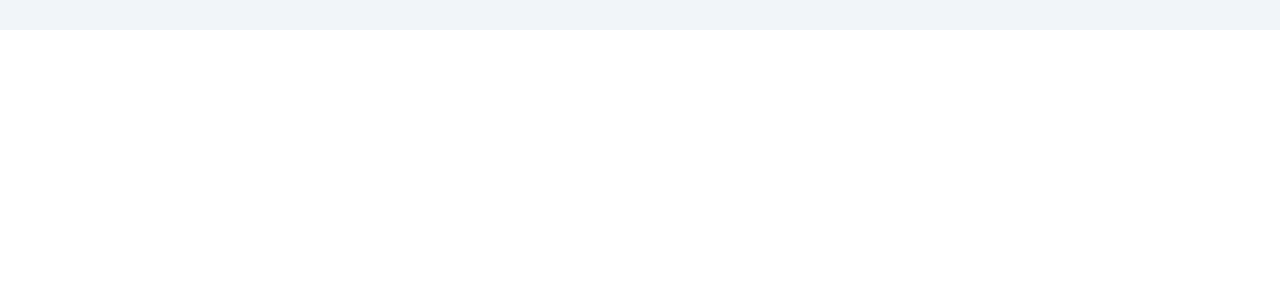
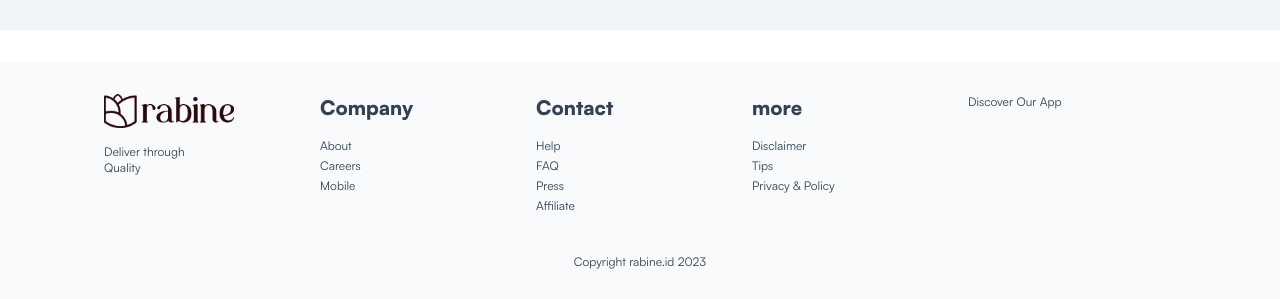
Before and after one commit to muffid/rabine-v2, a Next.js app: page / in a window 1280 px wide. Shown: the part 5268-5567 px from the top of the page. Before the commit the page ends 5298 px from the top, so only its background shows below. Built offline with nearby package versions, Linux system fonts and the light colour scheme; what @badrap/bar-of-progress would draw is missing.

Commit message:
add Footer

```diff
--- /dev/null
+++ b/components/globals/Footer.js
@@ -0,0 +1,66 @@
+import Image from 'next/image'
+import React from 'react'
+
+function Footer() {
+  return (
+    <div className=' mx-auto bg-slate-50 text-slate-700 p-8 mt-8'>
+      <div className='flex max-w-[1200px] mx-auto flex-col items-center justify-center space-y-4 px-16 '>
+        <div className='grid grid-cols-2  md:grid-cols-5 gap-x-2 gap-y-4 '>
+            <div className='flex flex-col items-start gap-y-4 col-span-2 lg:col-span-1 pr-36 md:pr-24 mb-4 md:mb-0'>
+             <Image
+                src='/img/rabine.png'
+                width={700}
+                height={700}
+                alt='rabine.id'
+                className='w-[120px] lg:min-w-[130px]'
+             />
+              <p className=' text-xs'>Deliver through Quality
+              </p>
+            </div>
+
+            <div className='flex flex-col items-start gap-y-4'>
+              <h1 className='text-xl xbold'>Company</h1>
+              <div className='flex flex-col items-start gap-y-1'>
+                <p className=' text-xs'>About</p>
+                <p className=' text-xs'>Careers</p>
+                <p className=' text-xs'>Mobile</p>
+              </div>
+            </div>
+
+            <div className='flex flex-col items-start gap-y-4'>
+              <h1 className='text-xl xbold'>Contact</h1>
+              <div className='flex flex-col items-start gap-y-1'>
+                <p className=' text-xs'>Help</p>
+                <p className=' text-xs'>FAQ</p>
+                <p className=' text-xs'>Press</p>
+                <p className=' text-xs'>Affiliate</p>
+              </div>
+            </div>
+
+            <div className='flex flex-col items-start gap-y-4'>
+              <h1 className='text-xl xbold'>more</h1>
+              <div className='flex flex-col items-start gap-y-1'>
+                <p className=' text-xs'>Disclaimer</p>
+                <p className=' text-xs'>Tips</p>
+                <p className=' text-xs'>Privacy & Policy</p>
+              </div>
+            </div>
+
+            <div className='flex flex-col items-start gap-y-3 pt-1 md:pt-0'>
+            <p className=' text-xs'>Discover Our App</p>
+              <div className='flex flex-row justify-between items-center gap-x-3'>
+
+              </div>
+
+
+            </div>
+        </div>
+        <div className=''>
+          <p className=' text-xs mt-6'>Copyright rabine.id 2023</p>
+        </div>
+    </div>
+  </div>
+  )
+}
+
+export default Footer
--- a/components/product_detail/DeatilPreset.js
+++ b/components/product_detail/DeatilPreset.js
@@ -6,9 +6,9 @@ import { FaEye,FaCartPlus, FaStar } from 'react-icons/fa'
 function DetailPreset({idPreset,namePreset,catPreset,imgPreset,priceP,tagPreset}) {
 
   return (
-    <div className='mt-[110px] grid grid-cols-1 md:grid-cols-2 md:items-start lg:items-center justify-between gap-x-8 rounded-3xl border bg-slate-50 border-slate-200  px-8  py-6 gap-y-8 relative'>
+    <div className='mt-[110px] grid grid-cols-1 md:grid-cols-2 md:items-start lg:items-center justify-between gap-x-8 rounded-3xl border bg-slate-50 border-slate-200  md:px-6  md:py-4 gap-y-8 relative'>
 
-        <div className='w-full relative mt-8 p-8 rounded-xl bg-white'>
+        <div className='w-full relative md:mt-8 p-8 rounded-t-3xl bg-white'>
             <Image
                 src={'/img/'+imgPreset}
                 width={1000}
@@ -22,7 +22,7 @@ function DetailPreset({idPreset,namePreset,catPreset,imgPreset,priceP,tagPreset}
 
         </div>
 
-        <div className='flex flex-col items-start justify-center  h-full  p-8 gap-y-6'>
+        <div className='flex flex-col items-start justify-center  h-full  p-8 gap-y-4'>
             <h1 className='bold text-2xl md:text-3xl lg:text-3xl text-[#2C090B]'>{namePreset}</h1>
             <div className='h-2 w-14 bg-orange-300 rounded-lg'></div>
             <div className='flex flex-col gap-y-4 flex-grow-0 items-start'>
--- a/pages/index.js
+++ b/pages/index.js
@@ -13,6 +13,7 @@ import { useRecoilState } from 'recoil'
 import { navState } from '../recoil/navState'
 import { useEffect } from 'react'
 import { motion } from 'framer-motion'
+import Footer from '../components/globals/Footer'
 
 
 
@@ -21,6 +22,9 @@ import { motion } from 'framer-motion'
 function Home({undangan,fitur}) {
 
   const [menuActive,setMenuActive] = useRecoilState(navState)
+  const intersect='25vw'
+  const duration = 0.4
+  const style = 'easeOut'
 
   useEffect(()=>{
     const element = document.getElementById(`content${menuActive}`)
@@ -41,57 +45,57 @@ function Home({undangan,fitur}) {
          <Hero id={1} />
 
          <motion.div
-            initial={{ opacity: 0,y:'20vw' }}
+            initial={{ opacity: 0,y:intersect }}
             whileInView={{ opacity: 1,y:0 }}
             viewport={{ once: true }}
-            transition={{duration:0.5,ease:'easeOut'}}
+            transition={{duration:duration,ease:style}}
           >
           <Beralih id={2}/>
         </motion.div>
         <motion.div
-            initial={{ opacity: 0,y:'20vw' }}
+            initial={{ opacity: 0,y:intersect }}
             whileInView={{ opacity: 1,y:0 }}
             viewport={{ once: true }}
-            transition={{duration:0.5,ease:'easeOut'}}
+            transition={{duration:duration,ease:'circOut'}}
         >
           <Features/>
         </motion.div>
         <motion.div
-            initial={{ opacity: 0,y:'20vw' }}
+            initial={{ opacity: 0,y:intersect }}
             whileInView={{ opacity: 1,y:0 }}
             viewport={{ once: true }}
-            transition={{duration:0.5,ease:'easeOut'}}
+            transition={{duration:duration,ease:style}}
         >
         <Pricing id={3} fitur={fitur}/>
         </motion.div>
       </main>
       <motion.div
-            initial={{ opacity: 0,y:'20vw' }}
+            initial={{ opacity: 0,y:intersect }}
             whileInView={{ opacity: 1,y:0 }}
             viewport={{ once: true }}
-            transition={{duration:0.5,ease:'easeOut'}}
+            transition={{duration:duration,ease:style}}
         >
       <LatestProd data={undangan}/>
       </motion.div>
       <main className='w-full mx-auto  md:px-12 max-w-[1300px]'>
       <motion.div
-            initial={{ opacity: 0,y:'20vw' }}
+            initial={{ opacity: 0,y:intersect }}
             whileInView={{ opacity: 1,y:0 }}
             viewport={{ once: true }}
-            transition={{duration:0.5,ease:'easeOut'}}
+            transition={{duration:duration,ease:style}}
         >
         <SampleProduct data={undangan} id={5}/>
         </motion.div>
       </main>
       <motion.div
-            initial={{ opacity: 0,y:'20vw' }}
+            initial={{ opacity: 0,y:intersect }}
             whileInView={{ opacity: 1,y:0 }}
             viewport={{ once: true }}
-            transition={{duration:0.5,ease:'easeOut'}}
+            transition={{duration:duration,ease:style}}
         >
       <BlogFeed id={6}/>
       </motion.div>
-
+    <Footer/>
     </div>
   )
 }
--- a/pages/product_detail/[id].js
+++ b/pages/product_detail/[id].js
@@ -5,6 +5,7 @@ import price from '../../source/dataFitur.json'
 import Head from 'next/head'
 import NavbarSecond from '../../components/globals/NavbarSecond'
 import DetailPreset from '../../components/product_detail/DeatilPreset'
+import Footer from '../../components/globals/Footer'
 
 
 function ProdId({undangan,price}) {
@@ -31,6 +32,7 @@ function ProdId({undangan,price}) {
       <main className='w-full mx-auto px-6 md:px-12 max-w-[1200px]'>
         <DetailPreset idPreset={selected.id} namePreset={selected.nama} catPreset={selected.kategori} imgPreset={selected.img} priceP={pricePreset} tagPreset={selected.tag}/>
      </main>
+     <Footer/>
     </div>
 
   )
```
